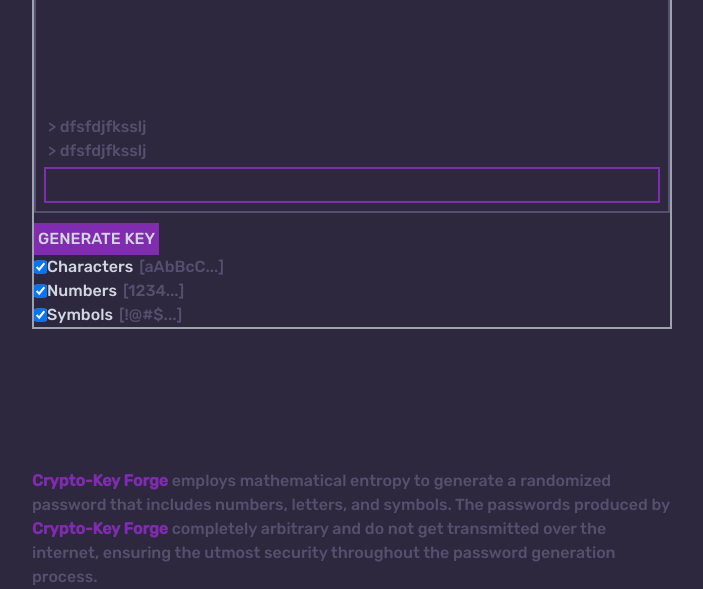
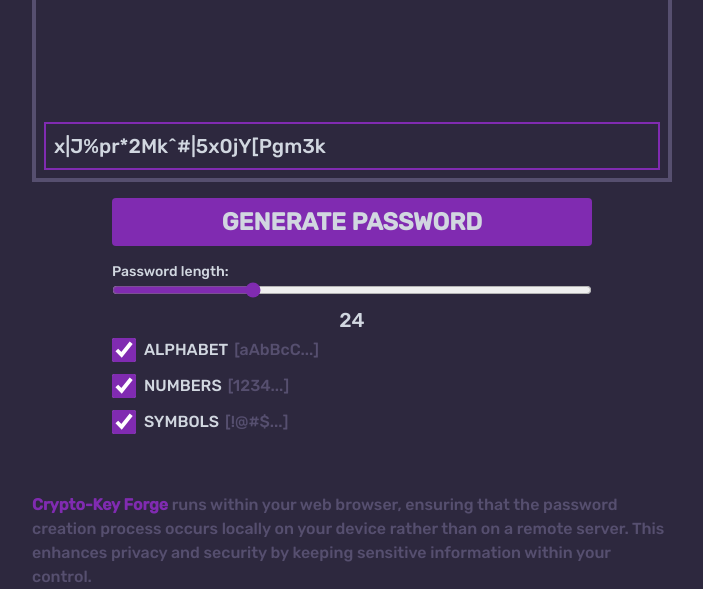
Before and after one commit to RyanPark44/cryptokey-forge, a website built with Parcel: page src/index.html in a window 1280 px wide. Shown: the part 211-800 px from the top of the page, without its empty margins (288-991 px from the left). Built offline with nearby package versions, Linux system fonts and the light colour scheme; some packages are replaced by stand-ins of ours; no server answers.

Commit message:
Implemented length range bar and edited tailwind styling

```diff
--- a/src/index.html
+++ b/src/index.html
@@ -1,5 +1,5 @@
 <!doctype html>
-<html lang="en">
+<html lang="en" class="h-full">
   <head>
     <meta charset="UTF-8" />
     <meta name="viewport" content="width=device-width, initial-scale=1.0" />
@@ -15,59 +15,105 @@
     <!-- Example: <link rel="stylesheet" href="styles.css"> -->
     <link href="./output.css" rel="stylesheet" />
   </head>
-  <body class="bg-[#2D283E]">
+  <body
+    class="m-auto grid min-h-full max-w-screen-sm grid-cols-1 bg-[#2D283E] font-['Rubik']"
+  >
+    <div class="title mb-10 mt-auto">
+      <h1 class="text-center text-6xl text-[#D1D7E0]">CRYPTO-KEY FORGE</h1>
+    </div>
     <div
-      class="page__container flex max-w-screen-sm m-auto mt-32 font-['Rubik']"
+      class="content__container grid auto-rows-max grid-cols-1 content-start gap-4"
     >
       <div
-        class="content grow grid grid-cols-1 gap-2.5 border-solid border-2 border-gray-400"
-      >
-        <div class="title">
-          <h1 class="text-6xl text-[#D1D7E0]">CRYPTO-KEY FORGE</h1>
-        </div>
-        <div
-          class="key__display flex flex-col h-56 content-end p-2 border-solid border-2 border-[#564f6f]"
+        class="key__display flex h-72 flex-col content-end border-4 border-solid border-[#564f6f] p-2"
       >
         <div
-            class="previous__key__constainer grow grid grid-cols-1 p-1 content-end text-[#564F6F]"
+          class="previous__key__container flex h-full flex-col-reverse overflow-auto p-1 text-lg text-[#564F6F]"
+        ></div>
+        <div
+          class="key__input__container border-2 border-solid border-[#802bb1] p-1 text-xl text-[#D1D7E0]"
         >
-            <p>> dfsfdjfksslj</p>
-            <p>> dfsfdjfksslj</p>
-          </div>
-          <div class="key__input__container text-[#D1D7E0] border-solid border-2 border-[#802bb1] ">
-            <input
-              type="text"
-              class="p-1 w-full bg-[#2D283E]"
-            />
+          <input type="text" class="w-full bg-[#2D283E]" />
         </div>
       </div>
-        <div class="key__parameters text-[#D1D7E0]">
-          <button class="btn generate--btn flex p-1 bg-[#802BB1]">
-            GENERATE KEY
+      <button
+        class="btn generate--btn w-3/4 place-self-center rounded bg-[#802BB1] p-2 text-2xl font-bold text-[#D1D7E0] hover:bg-[#d1d7e0] hover:text-[#802bb1]"
+      >
+        GENERATE PASSWORD
       </button>
-          <label class="flex">
-            <input id="characters" value="" type="checkbox" checked />
-            Characters<p class="text-[#564F6F] ml-1.5"> [aAbBcC...]</p>
+      <div
+        class="key__parameters m-auto mb-10 grid w-3/4 grid-cols-1 gap-1 text-[#D1D7E0] accent-[#802bb1]"
+      >
+        <div class="range__picker">
+          <label
+            for="rangeInput"
+            class="flex text-sm font-medium text-[#D1D7E0]"
+            >Password length:</label
+          >
+          <input
+            type="range"
+            id="rangeInput"
+            name="rangeInput"
+            min="8"
+            max="64"
+            value="24"
+            class="m-auto flex w-full"
+          />
+
+          <!-- Optional: Display the selected value -->
+          <p
+            class="mt-2 flex justify-center bg-[#d1d7e0] text-xl text-[#2d283e]"
+          >
+            <span
+              id="rangeValue"
+              class="bg-[#d1d7e0] text-xl text-[#2d283e]"
+            ></span>
+          </p>
+        </div>
+        <label class="mb-2 flex">
+          <input
+            id="alphabet"
+            value=""
+            type="checkbox"
+            checked
+            class="mr-2 h-6 w-6"
+          />
+          ALPHABET
+          <p class="ml-1.5 text-[#564F6F]">[aAbBcC...]</p>
         </label>
-          <label class="flex">
-            <input id="numbers" value="" type="checkbox" checked />
-            Numbers<p class="text-[#564F6F] ml-1.5"> [1234...]</p>
+        <label class="mb-2 flex">
+          <input
+            id="numbers"
+            value=""
+            type="checkbox"
+            checked
+            class="mr-2 h-6 w-6"
+          />
+          NUMBERS
+          <p class="ml-1.5 text-[#564F6F]">[1234...]</p>
         </label>
-          <label class="flex">
-            <input id="symbols" value="" type="checkbox" checked />
-            Symbols<p class="text-[#564F6F] ml-1.5"> [!@#$...]</p>
+        <label class="mb-2 flex">
+          <input
+            id="symbols"
+            value=""
+            type="checkbox"
+            checked
+            class="mr-2 h-6 w-6"
+          />
+          SYMBOLS
+          <p class="ml-1.5 text-[#564F6F]">[!@#$...]</p>
         </label>
       </div>
     </div>
-    <footer class="absolute bottom-0 max-w-screen-sm">
+    <footer class="mt-auto">
       <p class="text-[#564F6F]">
-            <strong class="text-[#802BB1]">Crypto-Key Forge</strong> employs
-            mathematical entropy to generate a randomized password that includes
-            numbers, letters, and symbols. The passwords produced by
-            <strong class="text-[#802BB1]">Crypto-Key Forge</strong> completely
-            arbitrary and do not get transmitted over the internet, ensuring the
-            utmost security throughout the password generation process.
+        <strong class="text-[#802BB1]">Crypto-Key Forge</strong> runs within
+        your web browser, ensuring that the password creation process occurs
+        locally on your device rather than on a remote server. This enhances
+        privacy and security by keeping sensitive information within your
+        control.
       </p>
     </footer>
+    <!--     </div> -->
   </body>
 </html>
--- a/src/js/controller.js
+++ b/src/js/controller.js
@@ -1,18 +1,31 @@
 import * as model from "./model.js";
 import parameterView from "./view/parameterView.js";
 import keyView from "./view/keyView.js";
+import oldKeyView from "./view/oldKeyView.js";
 
-const controlGenerateKey = function () {
+const controlSubmitNewKey = function () {
+  // 2. update oldkey array
+  model.updateOldKeyArray();
+  //
+  controlGenerateNewKey();
+  // 5. render old keys
+  oldKeyView.render(model.state.oldKeys);
+};
+
+const controlGenerateNewKey = function () {
   // 1. get key parameters
   const keyParameters = parameterView.getKeyParameters();
-  // 2. generate key
+  // 3. generate new key
   model.randomString(keyParameters);
-  // 3. render key
+  // 4. render key
   keyView.render(model.state.key);
 };
-
 const init = function () {
-  parameterView.addHandlerGenerate(controlGenerateKey);
+  parameterView.addHandlerGenerate(controlSubmitNewKey);
+  parameterView.addHandlerRangeInputUpdate(parameterView.updateRangeValue);
+  parameterView.addHandlerRangeInputUpdate(controlGenerateNewKey);
+  parameterView.updateRangeValue();
+  controlSubmitNewKey();
 };
 
 init();
--- a/src/js/model.js
+++ b/src/js/model.js
@@ -1,11 +1,14 @@
+import { OLD_KEYS_MAX } from "./config.js";
+
 export const state = {
   key: "",
-  length: 22,
+  keyLength: 22,
   characterSet: {
     alphabet: true,
     numbers: true,
     symbols: true,
   },
+  oldKeys: [],
 };
 
 /**
@@ -20,7 +23,7 @@ const getAllowedCharacters = function () {
       .split("")
       .forEach(
         (char) =>
-          allowedChars.push(char) && allowedChars.push(char.toUpperCase())
+          allowedChars.push(char) && allowedChars.push(char.toUpperCase()),
       );
   if (state.characterSet.numbers)
     "1234567890".split("").forEach((num) => allowedChars.push(num));
@@ -32,19 +35,33 @@ const getAllowedCharacters = function () {
 /**
  * Generate random string based on state.characterset
  */
-export const randomString = function (newCharacterSet) {
-  // 1. Set allowable characters in state
-  state.characterSet = newCharacterSet;
+export const randomString = function (keyParameters) {
+  const { keyLength, ...characterSet } = keyParameters;
+  // 1. Set length and allowable characters in state
+  state.keyLength = +keyLength;
+  state.characterSet = characterSet;
   // 2. Get allowable character array
   const allowedChars = getAllowedCharacters();
 
   // 3. Generate random key with character set
   const randomKey = [];
   const charSetLength = allowedChars.length;
-  for (let i = 0; i < state.length; i++) {
+  for (let i = 0; i < state.keyLength; i++) {
     randomKey.push(allowedChars.at(Math.floor(Math.random() * charSetLength)));
   }
 
   // 4. Set the current state key
   state.key = randomKey.join("");
 };
+
+/**
+ *  Update oldKeys Array with current key
+ *
+ *  Return: NULL
+ */
+export const updateOldKeyArray = function () {
+  if (!state.key) return;
+  state.oldKeys.push(state.key);
+
+  if (state.oldKeys.length > OLD_KEYS_MAX) state.oldKeys.shift();
+};
--- a/src/js/view/keyView.js
+++ b/src/js/view/keyView.js
@@ -2,11 +2,15 @@ import ViewCl from "./view";
 
 class keyViewCl extends ViewCl {
   _parentElement = document.querySelector(".key__input__container");
+
+  selectKeyText() {
+    this._parentElement.select();
+  }
   _generateMarkup(key) {
     return `
         <input
           type="text"
-          class="p-1 w-full bg-[#2D283E]"
+          class="p-1 w-full select-all bg-[#2D283E]"
           value="${key}"
         />
     `;
--- a/src/js/view/parameterView.js
+++ b/src/js/view/parameterView.js
@@ -4,17 +4,23 @@ class paramViewCl extends ViewCl {
   _parentElement = document.querySelector(".key__parameters");
 
   /**
-   * Get key parameters from form checkboxes
+   * Get key parameters from form inputParams
    */
   getKeyParameters() {
-    const checkboxes = Array.from(
-      this._parentElement.querySelectorAll("input")
+    const inputParams = Array.from(
+      this._parentElement.querySelectorAll("input"),
     );
     return {
-      alphabet: checkboxes[0].checked,
-      numbers: checkboxes[1].checked,
-      symbols: checkboxes[2].checked,
+      keyLength: inputParams[0].value,
+      alphabet: inputParams[1].checked,
+      numbers: inputParams[2].checked,
+      symbols: inputParams[3].checked,
     };
+  }
+  updateRangeValue() {
+    const rangeValue = document.querySelector("#rangeValue");
+    const rangeInput = document.querySelector("#rangeInput");
+    rangeValue.textContent = rangeInput.value;
   }
 
   addHandlerGenerate(handlerFunction) {
@@ -22,6 +28,10 @@ class paramViewCl extends ViewCl {
 
     btn.addEventListener("click", handlerFunction);
   }
+  addHandlerRangeInputUpdate(handlerFunction) {
+    const rangeInput = document.querySelector("#rangeInput");
+    rangeInput.addEventListener("input", handlerFunction);
+  }
 }
 
 export default new paramViewCl();
--- a/src/js/view/view.js
+++ b/src/js/view/view.js
@@ -3,6 +3,7 @@ export default class ViewCl {
 
   render(data) {
     const markup = this._generateMarkup(data);
+    if (!markup) return;
     this._clear();
     this._parentElement.insertAdjacentHTML("afterbegin", markup);
   }
```
Also changed, not shown: dist/index.html, src/output.css, 4 other files. Lines whose indentation alone changed are shown as unchanged.
